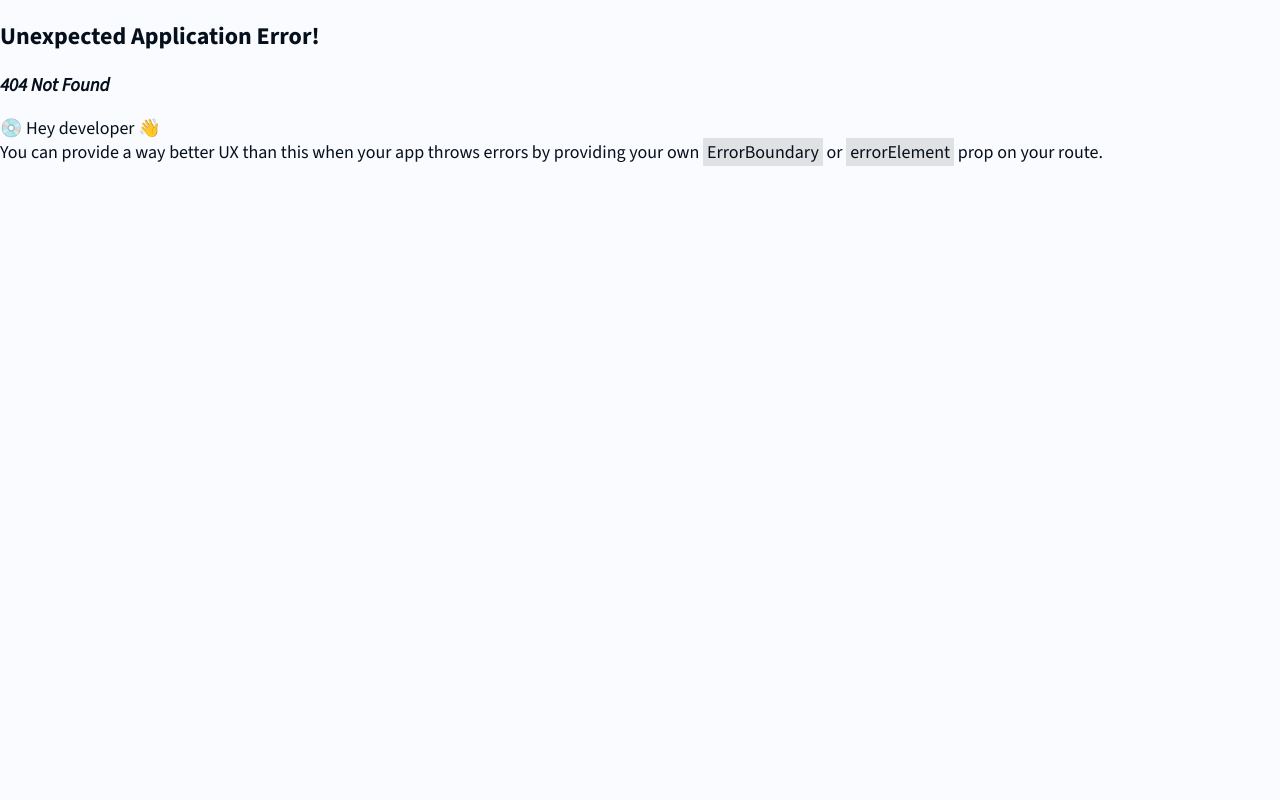
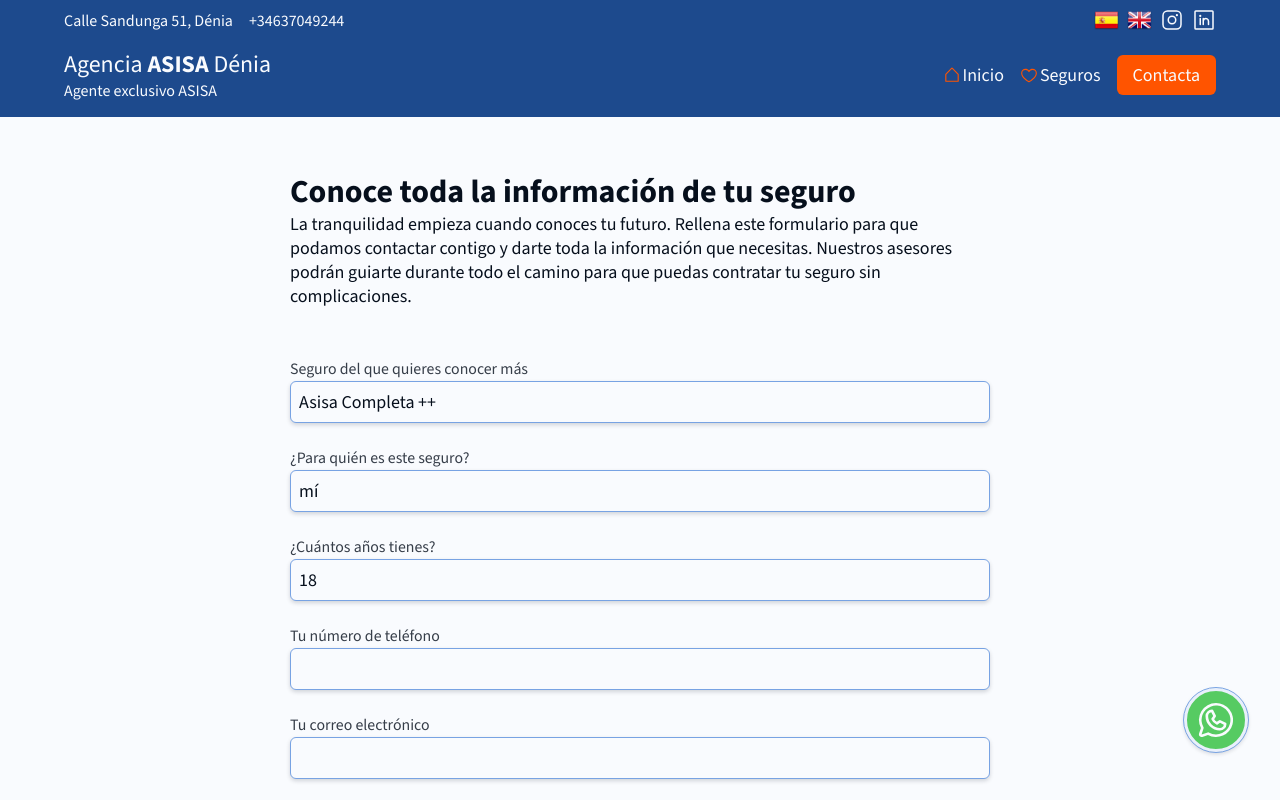
Before and after one commit to daiant/seguros-denia, a React (Vite) app: page /insurance in a window 1280 px wide. Before the commit this address had no page. Shown: the top 800 px of the page. Built offline with nearby package versions, Linux system fonts and the light colour scheme.

Commit message:
feat(form): add form and sonner

```diff
--- a/package.json
+++ b/package.json
@@ -19,7 +19,8 @@
     "embla-carousel-react": "^8.2.0",
     "react": "^18.3.1",
     "react-dom": "^18.3.1",
-    "react-router-dom": "^6.26.1"
+    "react-router-dom": "^6.26.1",
+    "sonner": "^1.5.0"
   },
   "devDependencies": {
     "@eslint/js": "^9.9.0",
--- a/src/App.jsx
+++ b/src/App.jsx
@@ -27,6 +27,7 @@
 import Insurance from "./components/insurance/insurance";
 import { constants } from "./constants";
 import FloatingButton from "./components/floating-button/floating-button";
+import { handleSubmit } from "./lib/form/form.utils";
 
 function App() {
   const [headerHeight, setHeaderHeight] = React.useState(121);
@@ -455,7 +456,7 @@
               </Group>
             </Button>
           </div>
-          <form className="form">
+          <form className="form" onSubmit={handleSubmit}>
             <div className="input-field">
               <label htmlFor="name">Nombre</label>
               <input type="text" id="name" name="name" />
@@ -473,7 +474,7 @@
                 rows="5"
               ></textarea>
             </div>
-            <Button>Contacta con nosotros</Button>
+            <Button type="submit">Contacta con nosotros</Button>
           </form>
         </Grid>
       </section>
--- a/src/components/button/button.jsx
+++ b/src/components/button/button.jsx
@@ -2,6 +2,7 @@
 import "./button.css";
 
 export default function Button({
+  type = "button",
   variant = "primary",
   onClick,
   href,
@@ -25,7 +26,12 @@
         </a>
       )}
       {!href && (
-        <button onClick={onClick} className={getClassNames()} style={style}>
+        <button
+          onClick={onClick}
+          className={getClassNames()}
+          style={style}
+          type={type}
+        >
           {children}
         </button>
       )}
--- a/src/components/header/header.jsx
+++ b/src/components/header/header.jsx
@@ -19,6 +19,7 @@
   React.useEffect(() => {
     const onScroll = () => setThreshold(window.scrollY > 0);
     window.addEventListener("load", () => {
+      if (!setHeight) return;
       const height = document
         .querySelector("#navbar")
         .getBoundingClientRect().height;
--- a/src/components/insurance/insurance.jsx
+++ b/src/components/insurance/insurance.jsx
@@ -129,7 +129,6 @@
             {item.coverages?.map((coverage) => (
               <li className="coverage_item" key={coverage.name}>
                 {getIcon(coverage.icon)}
-
                 <p>{coverage.name}</p>
               </li>
             ))}
@@ -142,6 +141,18 @@
               <PaperPlaneTilt />
             </Group>
           </Button>
+          <a
+            href={`/insurance?i=${item.title}`}
+            style={{
+              fontSize: "var(--text-sm)",
+              display: "block",
+              textAlign: "center",
+              marginBlock: "1em",
+              color: "var(--text)",
+            }}
+          >
+            Quiero más información
+          </a>
         </div>
       </div>
     </li>
--- a/src/index.css
+++ b/src/index.css
@@ -123,8 +123,10 @@
   gap: var(--xxs);
 
 }
+
 .input-field input,
-.input-field textarea {
+.input-field textarea,
+.input-field select {
   all: unset;
   flex-grow: 1;
   border: 1px solid var(--background-5);
--- /dev/null
+++ b/src/lib/form/form.utils.js
@@ -0,0 +1,18 @@
+import { toast } from "sonner";
+
+export function handleSubmit(event) {
+  event.preventDefault();
+  const data = new FormData(event.target);
+  fetch('http://httpbin.org/post', { method: 'post', body: data }).then(response => {
+    if (response.ok) {
+      toast.success(
+        "¡Información enviada con éxito! En breve nuestro equipo se pondrá en contacto contigo."
+      );
+      event.target.reset();
+    } else {
+      toast.warning(
+        "Ha ocurrido un error inesperado. Por favor, inténtalo de nuevo más tarde."
+      );
+    }
+  })
+}
--- a/src/main.jsx
+++ b/src/main.jsx
@@ -7,11 +7,17 @@
 import CookiesPage from "./pages/legal/cookies";
 import LOPDPage from "./pages/legal/lopd";
 import LayoutLegal from "./pages/legal/layout";
+import InsuranceInfoPage from "./pages/insurance-info/insurance-info";
+import { Toaster } from "sonner";
 
 const router = createBrowserRouter([
   {
     path: "/",
     element: <App />,
+  },
+  {
+    path: "insurance",
+    element: <InsuranceInfoPage />,
   },
   {
     path: "aviso-legal",
@@ -41,6 +47,7 @@
 
 createRoot(document.getElementById("root")).render(
   <StrictMode>
+    <Toaster richColors expand position="top-center" closeButton />
     <RouterProvider router={router}></RouterProvider>
   </StrictMode>
 );
--- /dev/null
+++ b/src/pages/insurance-info/insurance-info.css
@@ -0,0 +1,10 @@
+.input-field label {
+  font-size: var(--text-sm);
+  opacity: 0.8;
+}
+
+.input-field select,
+.input-field input {
+  font-size: var(--text-md);
+  border: 1px solid var(--background-overlay);
+}
--- /dev/null
+++ b/src/pages/insurance-info/insurance-info.jsx
@@ -0,0 +1,135 @@
+import React from "react";
+import FloatingButton from "../../components/floating-button/floating-button";
+import Footer from "../../components/footer/footer";
+import Header from "../../components/header/header";
+import { useSearchParams } from "react-router-dom";
+import { insuranceList } from "../../components/insurance/insurance.db";
+import Button from "../../components/button/button";
+import "./insurance-info.css";
+import { handleSubmit } from "../../lib/form/form.utils";
+
+export default function InsuranceInfoPage() {
+  const [headerHeight, setHeaderHeight] = React.useState(121);
+  const [searchParams] = useSearchParams();
+  return (
+    <>
+      <Header
+        style={{
+          paddingInline: "var(--spacing)",
+        }}
+        setHeight={setHeaderHeight}
+      />
+      <div
+        style={{
+          backgroundColor: "var(--primary)",
+          paddingBlockStart: headerHeight + "px",
+          marginBlockStart: "-" + headerHeight + "px",
+        }}
+      ></div>
+      <div style={{ paddingBlockStart: "32px" }}>
+        <div style={{ paddingInline: "var(--spacing)" }}>
+          <h1
+            style={{
+              marginBlockEnd: 0,
+              maxWidth: 700,
+              marginInline: "auto",
+              width: "100%",
+            }}
+          >
+            Conoce toda la información de tu seguro
+          </h1>
+          <p
+            style={{
+              marginBlockEnd: "1em",
+              width: "100%",
+              marginInline: "auto",
+              maxWidth: 700,
+            }}
+          >
+            La tranquilidad empieza cuando conoces tu futuro. Rellena este
+            formulario para que podamos contactar contigo y darte toda la
+            información que necesitas. Nuestros asesores podrán guiarte durante
+            todo el camino para que puedas contratar tu seguro sin
+            complicaciones.
+          </p>
+        </div>
+        <form
+          style={{
+            padding: "32px var(--spacing) 64px var(--spacing)",
+            display: "grid",
+          }}
+          onSubmit={handleSubmit}
+        >
+          <fieldset
+            style={{
+              all: "unset",
+              display: "grid",
+              gap: "var(--lg)",
+              maxWidth: 700,
+              width: "100%",
+              justifySelf: "center",
+            }}
+          >
+            <div className="input-field">
+              <label htmlFor="insurance">
+                Seguro del que quieres conocer más
+              </label>
+              <select
+                name="insurance"
+                id="insurance"
+                defaultValue={searchParams.get("i") ?? 1}
+              >
+                {insuranceList.map((i) => (
+                  <option key={i.id} value={i.id}>
+                    {i.title}
+                  </option>
+                ))}
+              </select>
+            </div>
+            <div className="input-field">
+              <label htmlFor="target">¿Para quién es este seguro?</label>
+              <select name="target" id="target">
+                <option value="myself">mí</option>
+                <option value="family">mi familia</option>
+                <option value="children">mi hija/o</option>
+                <option value="other">otra persona</option>
+              </select>
+            </div>
+            <div className="input-field">
+              <label htmlFor="age">¿Cuántos años tienes?</label>
+              <input
+                type="number"
+                name="age"
+                id="age"
+                min={18}
+                max={110}
+                defaultValue={18}
+              />
+            </div>
+            <div className="input-field">
+              <label htmlFor="phone">Tu número de teléfono</label>
+              <input type="tel" name="phone" id="phone" />
+            </div>
+            <div className="input-field">
+              <label htmlFor="email">Tu correo electrónico</label>
+              <input type="email" name="email" id="email" />
+            </div>
+            <div className="input-field">
+              <label htmlFor="city">¿Dónde vives actualmente?</label>
+              <input type="text" name="city" id="city" />
+            </div>
+            <div className="input-field">
+              <label htmlFor="name">Tu nombre</label>
+              <input type="text" name="name" id="name" />
+            </div>
+            <Button type="submit" style={{ marginBlockStart: "var(--sm)" }}>
+              Enviar
+            </Button>
+          </fieldset>
+        </form>
+      </div>
+      <Footer />
+      <FloatingButton />
+    </>
+  );
+}
```
Also changed, not shown: 1 other file (tests, documents, lock files or other folders). Lines whose indentation alone changed are shown as unchanged.
